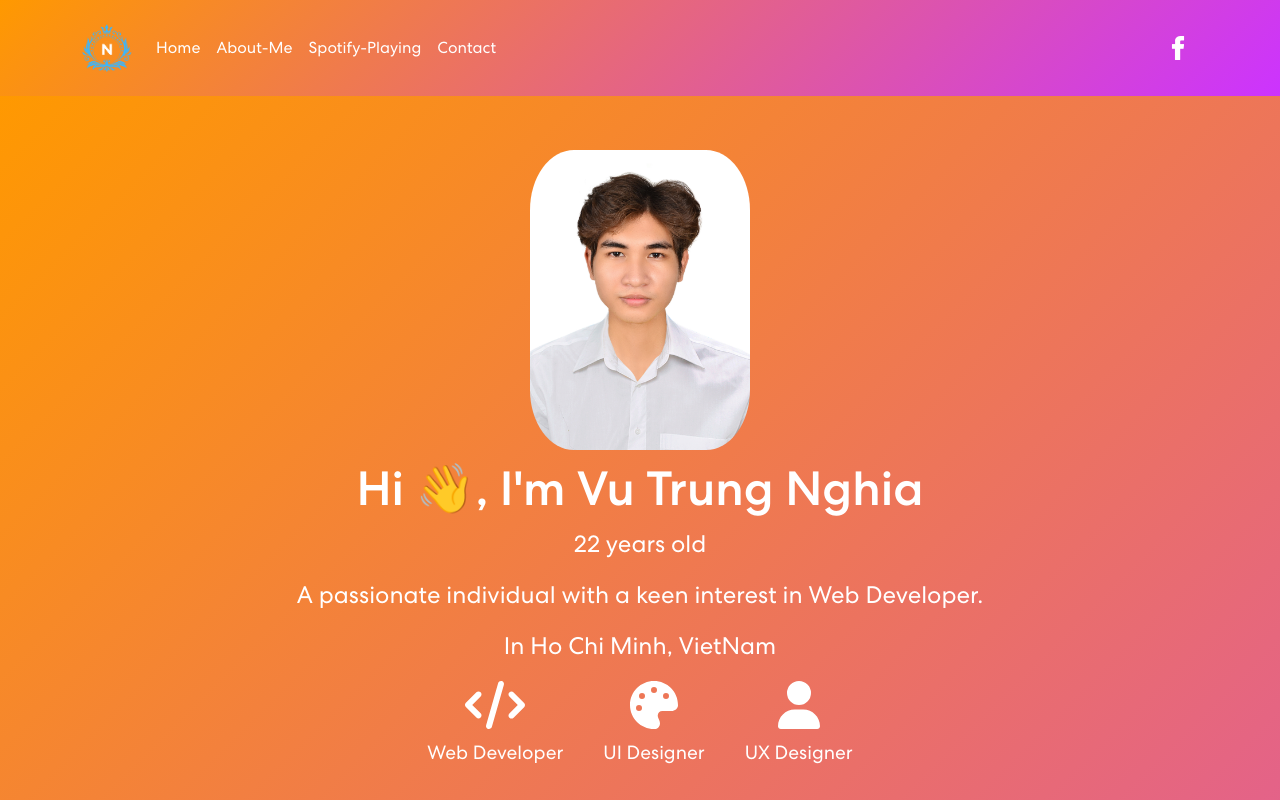
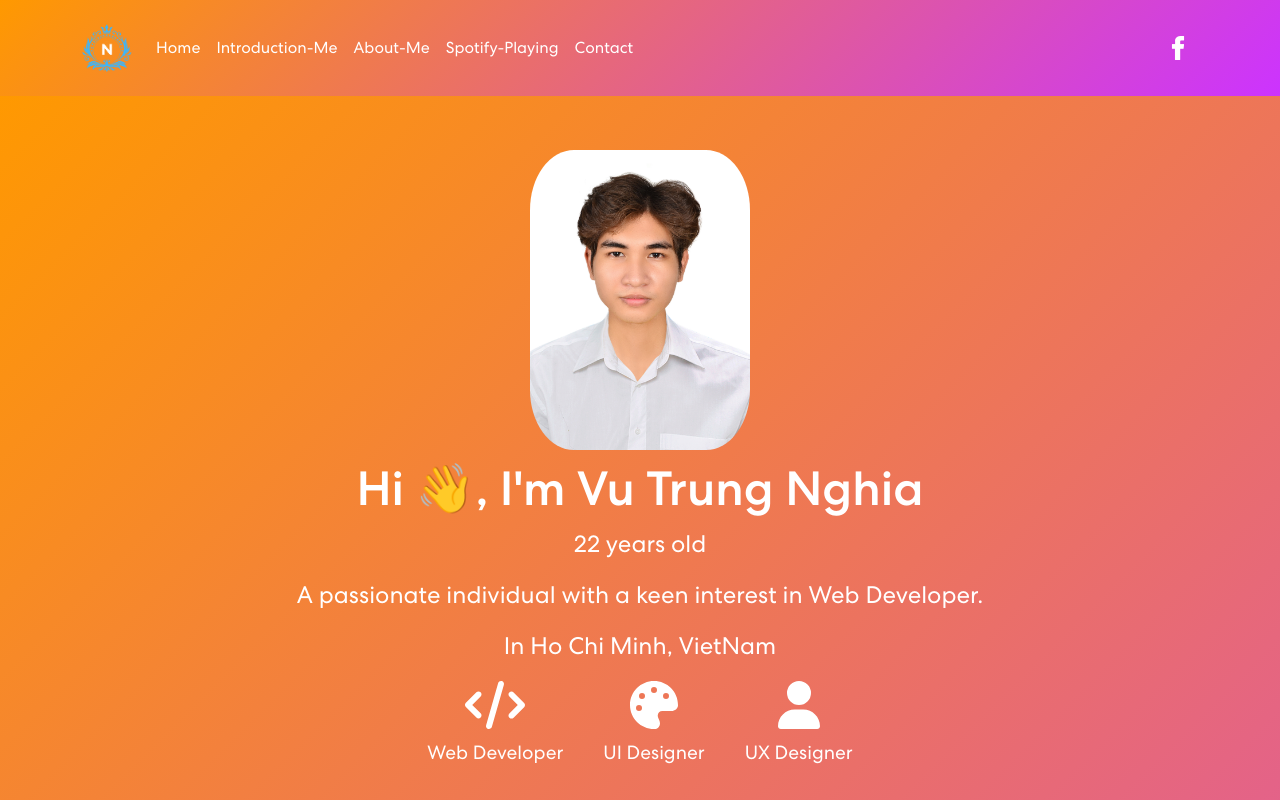
Before and after one commit to anhemlam648/ProfileView, a React (Vite) app: page / in a window 1280 px wide. Shown: the top 800 px of the page. Built offline with nearby package versions, Linux system fonts and the light colour scheme.

Commit message:
UpdateREADME,Finish

```diff
--- a/src/components/NavBar.jsx
+++ b/src/components/NavBar.jsx
@@ -8,6 +8,7 @@ const NavBar = () => {
   const [expanded, setExpanded] = useState(false);
   const location = useLocation();
   const isContactPage = location.pathname === '/contact';
+  const Introduction = location.pathname === '/contact';
   const isAboutmePage = location.pathname === '/contact';
   const SpotifyPlaying = location.pathname === '/contact';
   const navbarStyle = {
@@ -49,6 +50,7 @@ const NavBar = () => {
         <Navbar.Collapse id="basic-navbar-nav" style={navbarCollapseStyle}>
           <Nav className="me-auto">
             <Nav.Link href="/" style={linkStyle}>Home</Nav.Link>
+            {!Introduction && <Nav.Link href="#IntroductionProfile" style={linkStyle}>Introduction-Me</Nav.Link>}
             {!isAboutmePage && <Nav.Link href="#AboutProfile" style={linkStyle}>About-Me</Nav.Link>}
             {!SpotifyPlaying && <Nav.Link href="#SpotifyPlaying" style={linkStyle}>Spotify-Playing</Nav.Link>}
             {!isContactPage && <Nav.Link href="#contactProfile" style={linkStyle}>Contact</Nav.Link>}
--- a/src/components/Profile.jsx
+++ b/src/components/Profile.jsx
@@ -38,7 +38,7 @@
       }, []);
 
     return (
-      <div id="HomeProfile" className="profile">
+      <div id="IntroductionProfile" className="profile">
         <NavBar />
         <Container className="profile-content">
           <Row>
```
Also changed, not shown: 1 other file (tests, documents, lock files or other folders).
